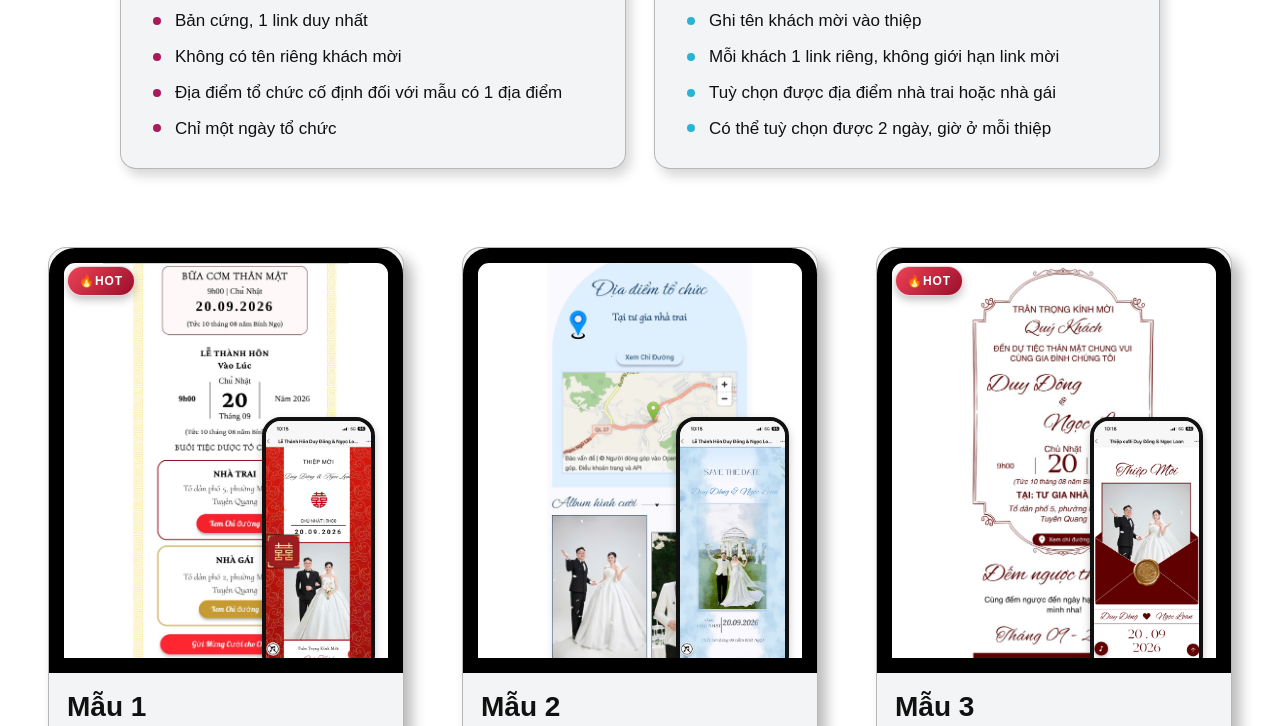
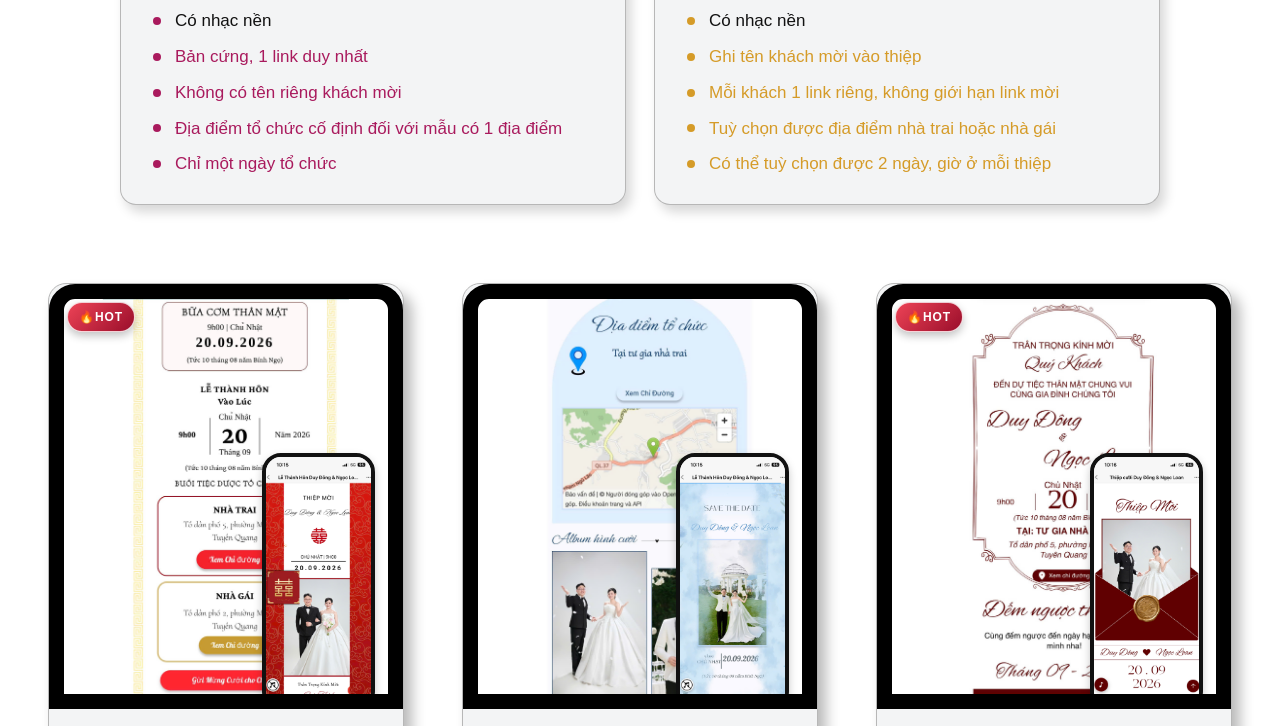
Before and after one commit to meoaka3/chon-thiep, a plain HTML site: page index.html in a window 1280 px wide. Shown: the part 255-981 px from the top of the page. Drawn offline with Linux system fonts and the light colour scheme.

Commit message:
updates color

```diff
--- a/index.html
+++ b/index.html
@@ -67,7 +67,7 @@
         box-shadow: 5px 7px 12px rgb(0 0 0 / 16%);
       }
 
-      .plan--premium { border-top-color: #28b5d5; }
+      .plan--premium { border-top-color: #d59b28; }
 
       .plan h2 {
         margin: 0 0 20px;
@@ -80,7 +80,7 @@
         font-size: 34px;
       }
 
-      .plan--premium h2 strong { color: #159bbb; }
+      .plan--premium h2 strong { color: #d59b28; }
 
       .plan ul {
         display: grid;
@@ -108,7 +108,7 @@
         content: "";
       }
 
-      .plan--premium li::before { background: #28b5d5; }
+      .plan--premium li::before { background: #d59b28; }
 
       .cards {
         display: grid;
@@ -280,10 +280,11 @@
           <h2><strong>Gói cơ bản 99k</strong></h2>
           <ul>
             <li>Có map, QR chuyển khoản</li>
-            <li>Bản cứng, 1 link duy nhất</li>
-            <li>Không có tên riêng khách mời</li>
-            <li>Địa điểm tổ chức cố định đối với mẫu có 1 địa điểm</li>
-            <li>Chỉ một ngày tổ chức</li>
+            <li>Có nhạc nền</li>
+            <li style="color: #a91a5d;">Bản cứng, 1 link duy nhất</li>
+            <li style="color: #a91a5d;">Không có tên riêng khách mời</li>
+            <li style="color: #a91a5d;">Địa điểm tổ chức cố định đối với mẫu có 1 địa điểm</li>
+            <li style="color: #a91a5d;">Chỉ một ngày tổ chức</li>
           </ul>
         </article>
 
@@ -291,10 +292,11 @@
           <h2><strong>Gói cao cấp 149k</strong></h2>
           <ul>
             <li>Có map, QR chuyển khoản</li>
-            <li>Ghi tên khách mời vào thiệp</li>
-            <li>Mỗi khách 1 link riêng, không giới hạn link mời</li>
-            <li>Tuỳ chọn được địa điểm nhà trai hoặc nhà gái</li>
-            <li>Có thể tuỳ chọn được 2 ngày, giờ ở mỗi thiệp</li>
+            <li>Có nhạc nền</li>
+            <li style="color: #d59b28;">Ghi tên khách mời vào thiệp</li>
+            <li style="color: #d59b28;">Mỗi khách 1 link riêng, không giới hạn link mời</li>
+            <li style="color: #d59b28;">Tuỳ chọn được địa điểm nhà trai hoặc nhà gái</li>
+            <li style="color: #d59b28;">Có thể tuỳ chọn được 2 ngày, giờ ở mỗi thiệp</li>
           </ul>
         </article>
       </section>
```
